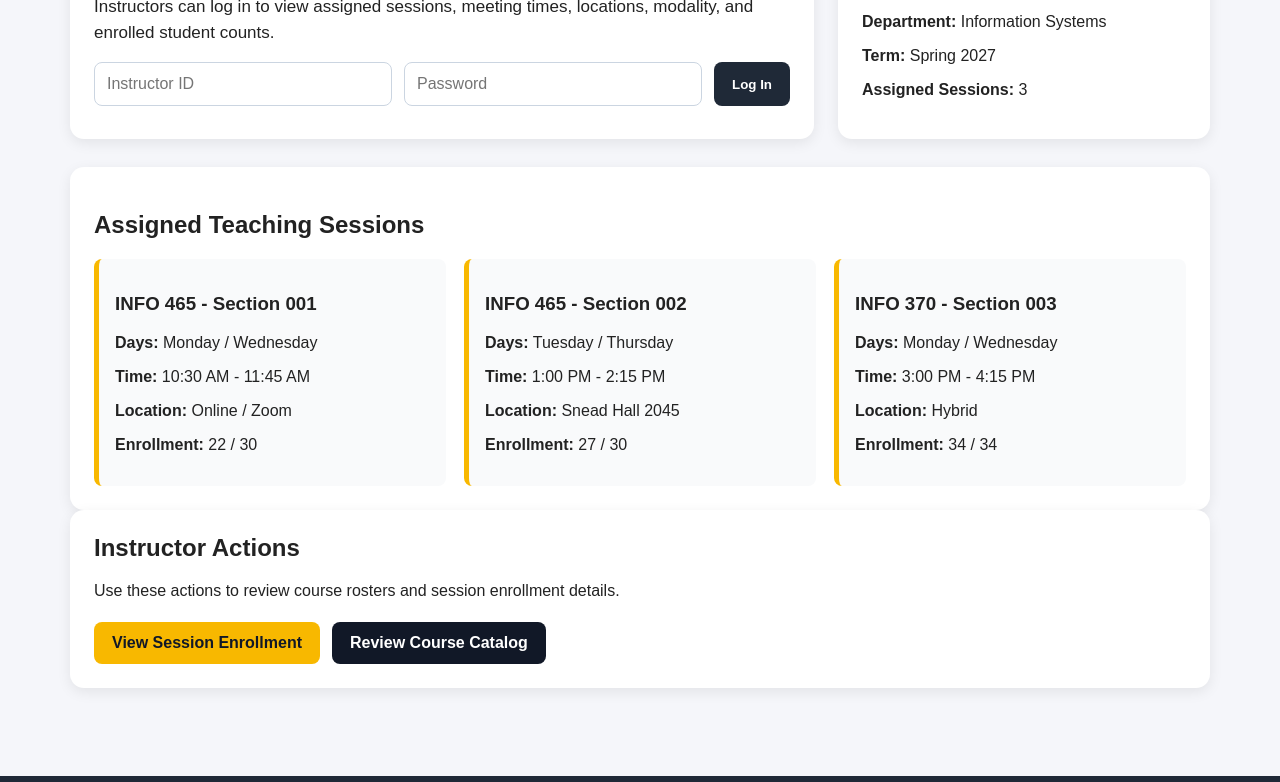
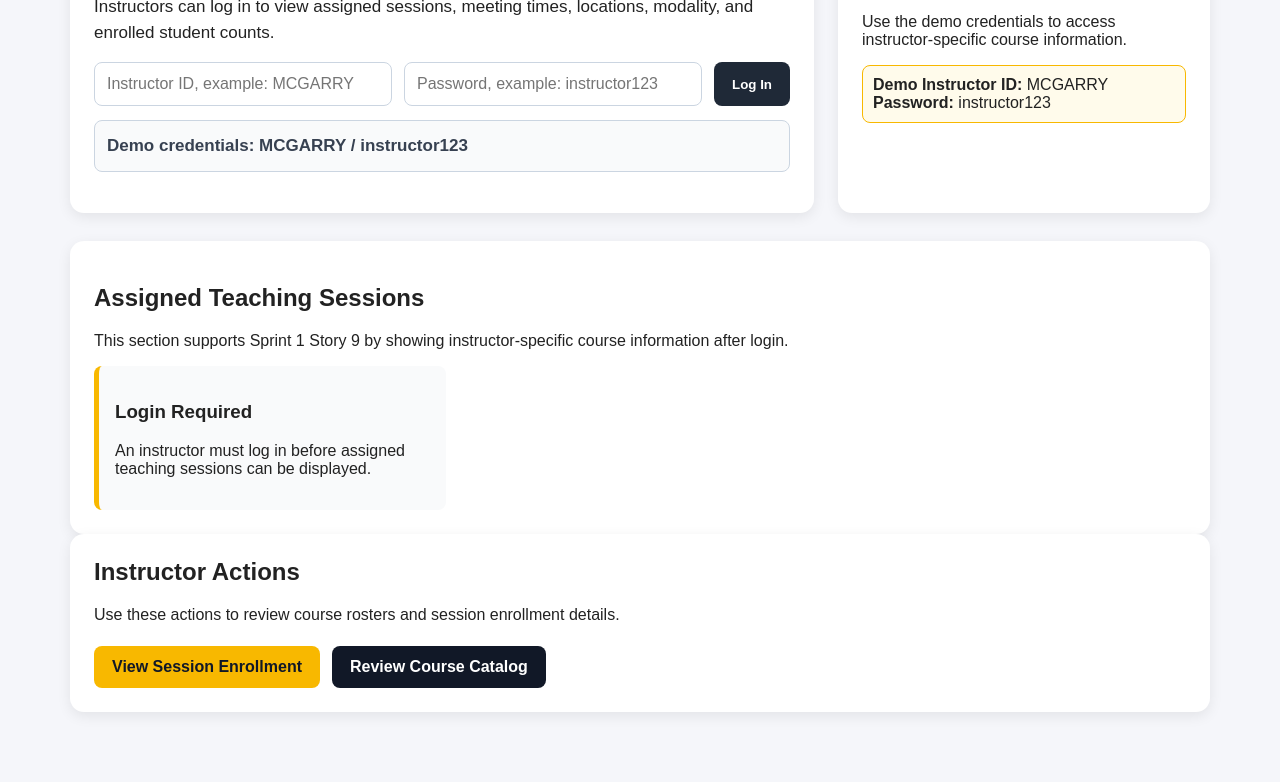
Before and after one commit to singh1563/INFO-465-Team-Project, a plain HTML site: page instructor_schedule.html in a window 1280 px wide. Shown: the part 267-1049 px from the top of the page. Drawn offline with Linux system fonts and the light colour scheme.

Commit message:
Implement Sprint 1 instructor login and schedule display

```diff
--- a/instructor_schedule.html
+++ b/instructor_schedule.html
@@ -32,49 +32,26 @@
         <h2>Instructor Schedule Login</h2>
         <p>Instructors can log in to view assigned sessions, meeting times, locations, modality, and enrolled student counts.</p>
 
-        <form>
-          <input type="text" placeholder="Instructor ID">
-          <input type="password" placeholder="Password">
-          <button type="button" onclick="alert('Instructor login successful for demo purposes.')">Log In</button>
+        <form id="instructorLoginForm">
+          <input id="instructorIdInput" type="text" placeholder="Instructor ID, example: MCGARRY" autocomplete="username">
+          <input id="instructorPasswordInput" type="password" placeholder="Password, example: instructor123" autocomplete="current-password">
+          <button type="submit">Log In</button>
         </form>
+
+        <p id="instructorLoginMessage" class="message neutral">Demo credentials: MCGARRY / instructor123</p>
       </div>
 
-      <div class="status-card">
-        <h3>Instructor Profile</h3>
-        <p><strong>Name:</strong> Dr. Michael McGarry</p>
-        <p><strong>Department:</strong> Information Systems</p>
-        <p><strong>Term:</strong> Spring 2027</p>
-        <p><strong>Assigned Sessions:</strong> 3</p>
+      <div id="instructorProfile" class="status-card">
+        <!-- Instructor profile is inserted by script.js -->
       </div>
     </section>
 
     <section class="task-section">
       <h2>Assigned Teaching Sessions</h2>
+      <p>This section supports Sprint 1 Story 9 by showing instructor-specific course information after login.</p>
 
-      <div class="task-list">
-        <div>
-          <h3>INFO 465 - Section 001</h3>
-          <p><strong>Days:</strong> Monday / Wednesday</p>
-          <p><strong>Time:</strong> 10:30 AM - 11:45 AM</p>
-          <p><strong>Location:</strong> Online / Zoom</p>
-          <p><strong>Enrollment:</strong> 22 / 30</p>
-        </div>
-
-        <div>
-          <h3>INFO 465 - Section 002</h3>
-          <p><strong>Days:</strong> Tuesday / Thursday</p>
-          <p><strong>Time:</strong> 1:00 PM - 2:15 PM</p>
-          <p><strong>Location:</strong> Snead Hall 2045</p>
-          <p><strong>Enrollment:</strong> 27 / 30</p>
-        </div>
-
-        <div>
-          <h3>INFO 370 - Section 003</h3>
-          <p><strong>Days:</strong> Monday / Wednesday</p>
-          <p><strong>Time:</strong> 3:00 PM - 4:15 PM</p>
-          <p><strong>Location:</strong> Hybrid</p>
-          <p><strong>Enrollment:</strong> 34 / 34</p>
-        </div>
+      <div id="assignedSessionsList" class="task-list">
+        <!-- Assigned session cards are inserted by script.js -->
       </div>
     </section>
 
@@ -93,5 +70,6 @@
     <p>INFO 465 Team UI/UX Draft | Instructor Schedule</p>
   </footer>
 
+  <script src="script.js"></script>
 </body>
 </html>
```
